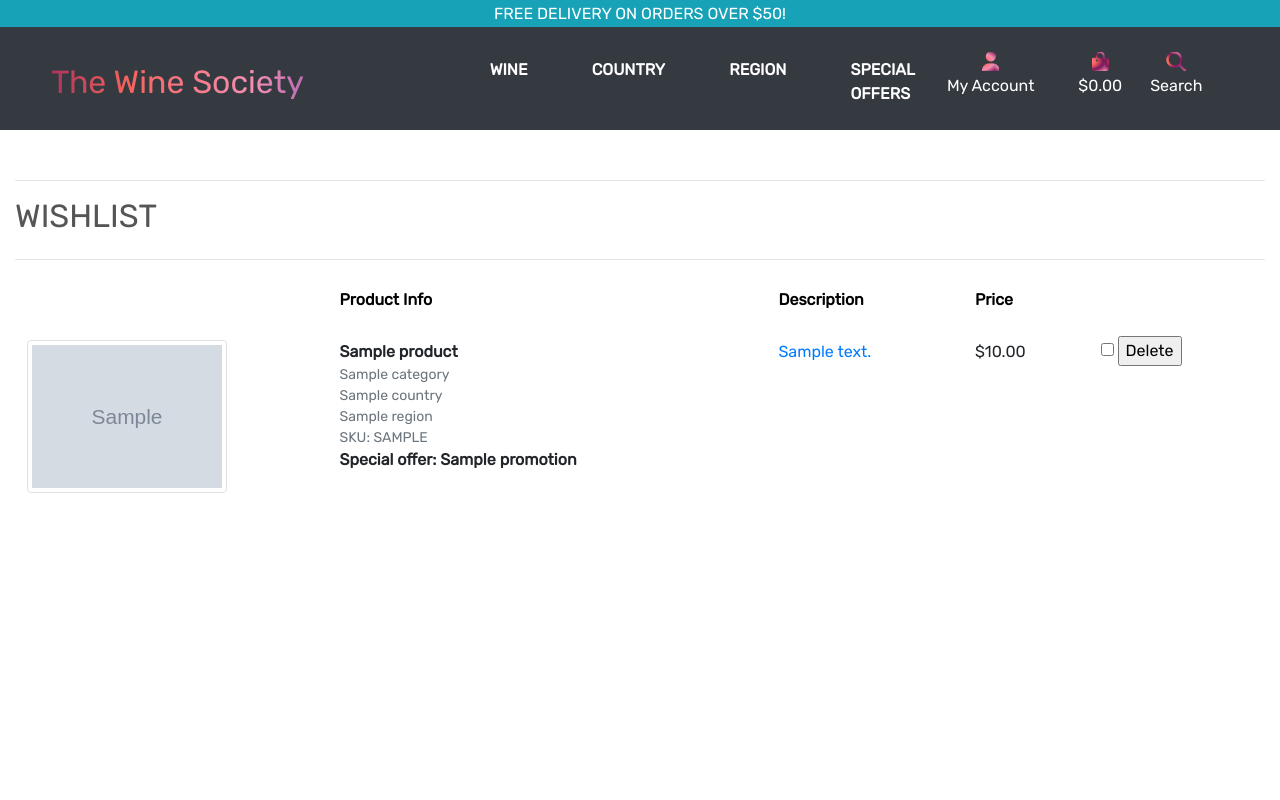
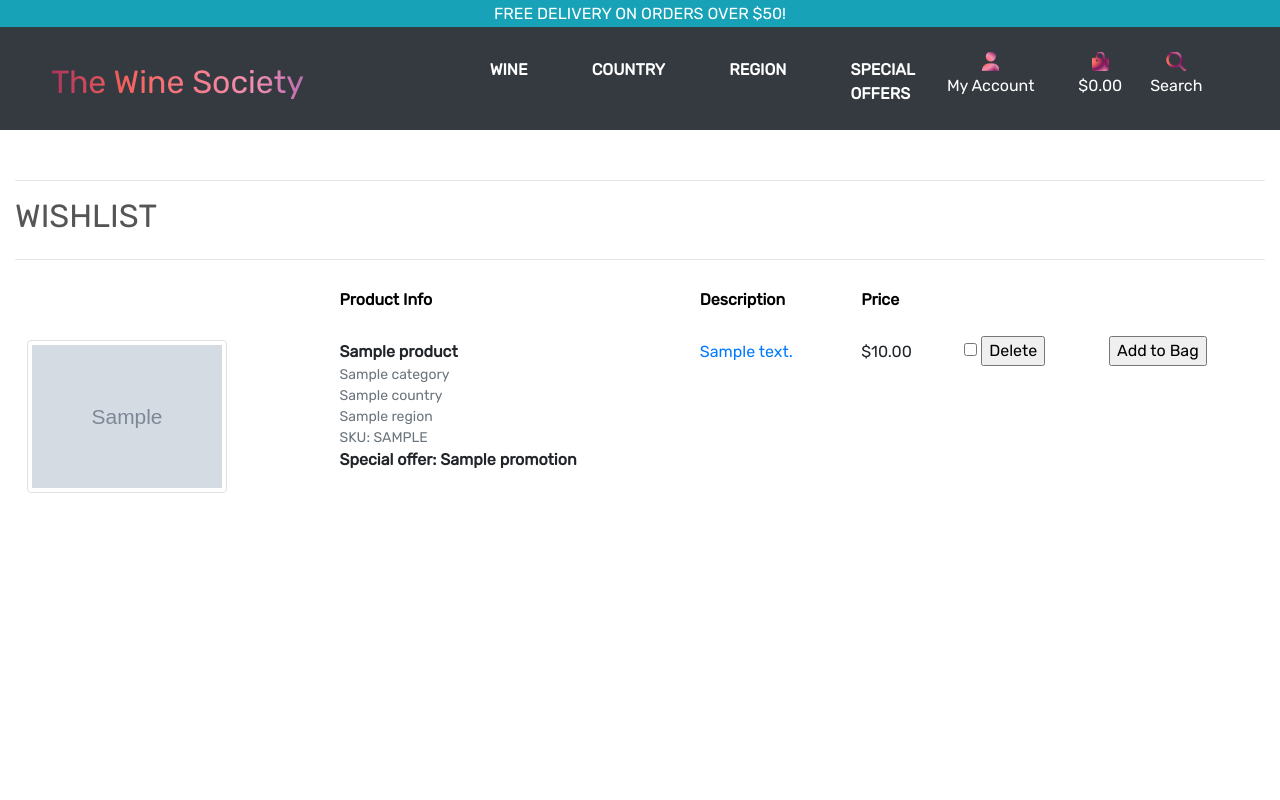
Before and after one commit to Code-Institute-Submissions/ecommerce-pp5-2, a Django app: page /wishlist/ in a window 1280 px wide. Run offline with Django 3.2, Linux system fonts and the light colour scheme; a user stored in the database is signed in; tables that the repository leaves empty hold one stand-in row (values such as "Sample post"); grey boxes marked "Sample" are stand-in pictures; some libraries are stand-ins or nearby versions.

Commit message:
fixed JS issues- removed defer. Add move to bag view, url and template. No working

```diff
--- a/templates/base.html
+++ b/templates/base.html
@@ -25,10 +25,10 @@
     {% endblock %}
 
     {% block corejs %}
-    <script src="https://kit.fontawesome.com/ed160d90da.js" crossorigin="anonymous" defer></script>
-    <script src="https://code.jquery.com/jquery-3.7.1.min.js" integrity="sha256-/JqT3SQfawRcv/BIHPThkBvs0OEvtFFmqPF/lYI/Cxo=" crossorigin="anonymous" defer></script>
-    <script src="https://cdn.jsdelivr.net/npm/popper.js@1.16.1/dist/umd/popper.min.js" integrity="sha384-9/reFTGAW83EW2RDu2S0VKaIzap3H66lZH81PoYlFhbGU+6BZp6G7niu735Sk7lN" crossorigin="anonymous" defer></script>
-    <script src="https://cdn.jsdelivr.net/npm/bootstrap@4.6.2/dist/js/bootstrap.min.js" integrity="sha384-+sLIOodYLS7CIrQpBjl+C7nPvqq+FbNUBDunl/OZv93DB7Ln/533i8e/mZXLi/P+" crossorigin="anonymous" defer></script>
+    <script src="https://kit.fontawesome.com/ed160d90da.js" crossorigin="anonymous"></script>
+    <script src="https://code.jquery.com/jquery-3.7.1.min.js" integrity="sha256-/JqT3SQfawRcv/BIHPThkBvs0OEvtFFmqPF/lYI/Cxo=" crossorigin="anonymous"></script>
+    <script src="https://cdn.jsdelivr.net/npm/popper.js@1.16.1/dist/umd/popper.min.js" integrity="sha384-9/reFTGAW83EW2RDu2S0VKaIzap3H66lZH81PoYlFhbGU+6BZp6G7niu735Sk7lN" crossorigin="anonymous"></script>
+    <script src="https://cdn.jsdelivr.net/npm/bootstrap@4.6.2/dist/js/bootstrap.min.js" integrity="sha384-+sLIOodYLS7CIrQpBjl+C7nPvqq+FbNUBDunl/OZv93DB7Ln/533i8e/mZXLi/P+" crossorigin="anonymous"></script>
     <script src="https://js.stripe.com/v3/"></script>
     {% endblock %}
 
--- a/wishlist/templates/wishlists/wishlist.html
+++ b/wishlist/templates/wishlists/wishlist.html
@@ -70,6 +70,14 @@
                                     <input type="submit" value="Delete">
                                 </td>
                             </form>
+                            <form method="post" action="{% url 'add_to_bag' item.product.id %}">
+                                {% csrf_token %}
+                                <td>
+                                    <input type="hidden" name="quantity" value="1">
+                                    <input type="submit" value="Add to Bag">
+                                    <input type="hidden" name="redirect_url" value="{{ request.path }}">
+                                </td>
+                            </form>
                     </tr>
                     {% endfor %}
                 </table>
--- a/wishlist/urls.py
+++ b/wishlist/urls.py
@@ -2,8 +2,9 @@ from django.urls import path
 from . import views
 
 urlpatterns = [
+    path('move_to_bag/<int:item_id>/',
+         views.delete_from_wishlist, name='delete_from_wishlist'),
     path('', views.wishlist, name='wishlist'),
-    path('add_to_wishlist/<int:product_id>/',
-         views.add_to_wishlist, name='add_to_wishlist'),
+    path('add_to_wishlist/<int:product_id>/', views.add_to_wishlist, name='add_to_wishlist'),
     path('delete_from_wishlist/<int:wishlist_id>/', views.delete_from_wishlist, name='delete_from_wishlist'),
 ]
--- a/wishlist/views.py
+++ b/wishlist/views.py
@@ -11,7 +11,7 @@ def wishlist(request):
     """Only for registered users"""
     if request.user.is_authenticated:
         user = request.user
-        wishlist_items = Wishlist.objects.filter(user=user)
+        wishlist_items = Wishlist.objects.filter(user=user).all()
         messages.success(request, 'This is your wishlist')
 
         template = 'wishlists/wishlist.html'
@@ -20,6 +20,7 @@ def wishlist(request):
             'wishlist_items': wishlist_items,
         }
 
+        print("Found wishlist item: ", wishlist_items)
         return render(request, template, context)
     else:
         messages.success(request, 'You need to be logged in to see your wish list')
@@ -38,5 +39,32 @@ def delete_from_wishlist(request, wishlist_id):
         item_to_delete = get_object_or_404(Wishlist, id=wishlist_id, user=request.user)
         item_to_delete.delete()
         messages.success(request, 'Item removed from wishlist')
-        print(messages.success)
+
         return HttpResponseRedirect(reverse('wishlist'))
+
+
+def move_to_bag(request, item_id):
+    """Add product to the bag from the wishlist"""
+
+    product = get_object_or_404(Product, pk=item_id)
+
+    wishlist_item = get_object_or_404(
+        Wishlist, user=request.user, product=product)
+    print("Wishlist item to delete: ", wishlist_item.id)
+    print("Current user: ", request.user)
+    try:
+        wishlist_item.delete()
+    except Exception as e:
+        print("Error deleting item: ", e)
+
+    bag = request.session.get('bag', {})
+    quantity = int(request.POST.get('quantity', 1))
+    if item_id in list(bag.keys()):
+        bag[item_id] += quantity
+    else:
+        bag[item_id] = quantity
+
+    request.session['bag'] = bag
+    messages.success(request, f'Added {product.name} to your bag from wishlist')
+
+    return HttpResponseRedirect(reverse('bag'))
```
